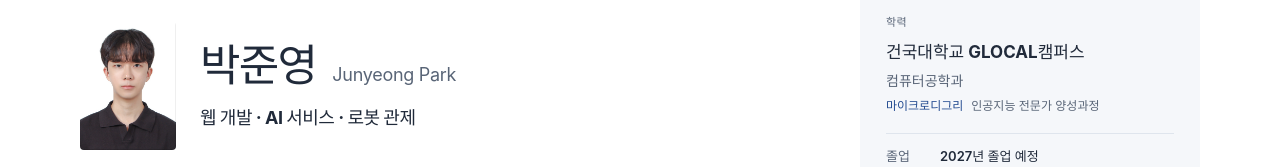
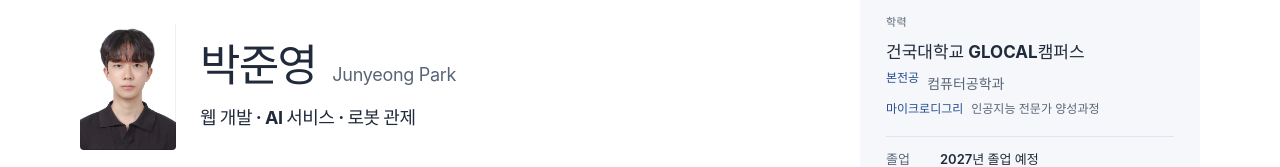
Before and after one commit to Parkjunyeong417/Parkjunyeong417.github.io, a React (Vite) app: page / in a window 1280 px wide. Shown: the part 156-323 px from the top of the page. Built offline with nearby package versions, Linux system fonts and the light colour scheme.

Commit message:
feat: 프로필 학력 원전공 구분

```diff
--- a/src/App.jsx
+++ b/src/App.jsx
@@ -297,7 +297,10 @@ export default function App() {
               <aside className="profile-summary" aria-label="학력 요약">
                 <p className="summary-caption">학력</p>
                 <h2>{profile.school}</h2>
-                <p className="major">{profile.major}</p>
+                <p className="micro-degree">
+                  <span>본전공</span>
+                  <p className="major">{profile.major}</p>
+                </p>
                 <p className="micro-degree">
                   <span>마이크로디그리</span>
                   {profile.microDegree}
```
